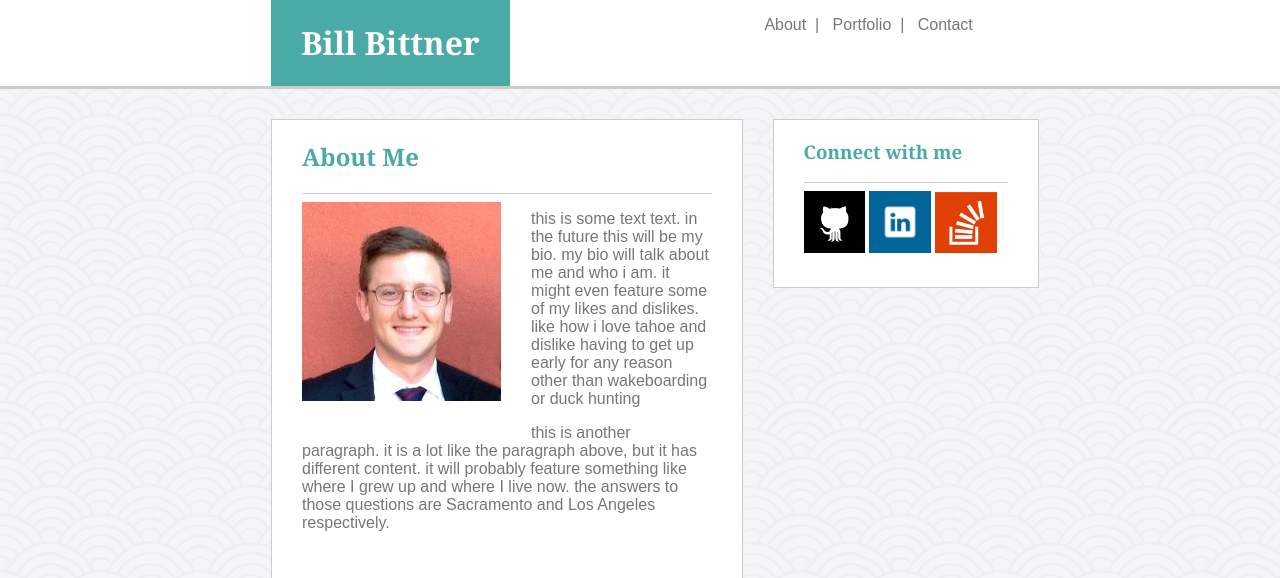
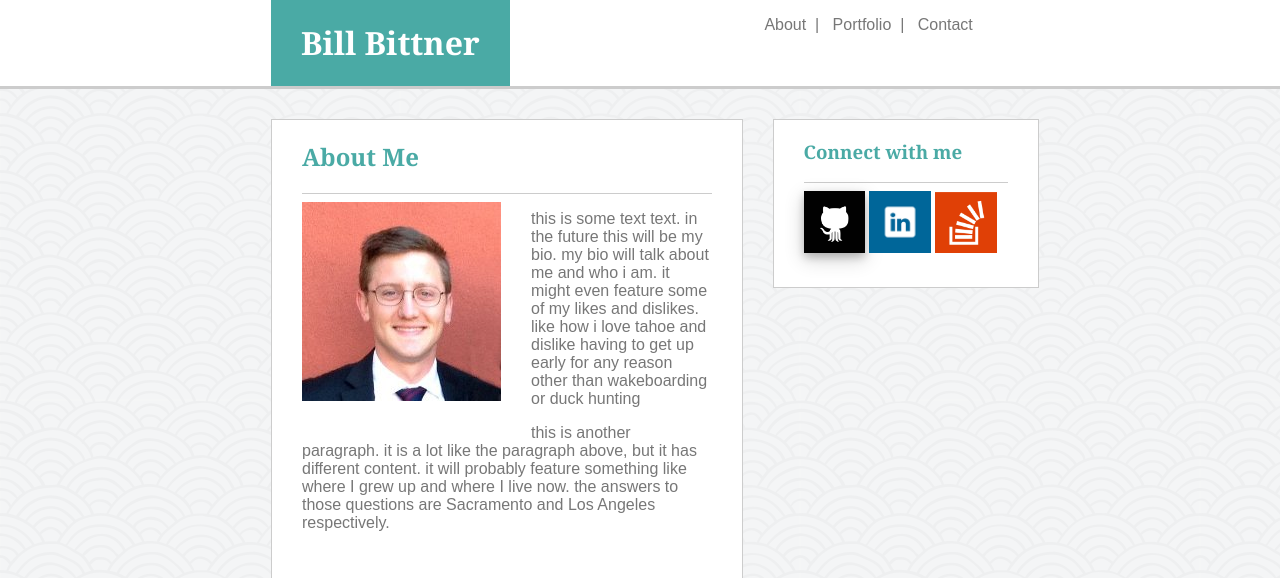
Before and after one commit to billbitt/Basic-Portfolio, a PHP site: page / in a window 1280 px wide, with the pointer over the restyled element. Shown: the top 578 px of the page. Run offline with PHP 8.4, Linux system fonts and the light colour scheme.

Commit message:
added hover style to image and text links

```diff
--- a/assets/css/style.css
+++ b/assets/css/style.css
@@ -166,6 +166,15 @@ a {
 	width: 30%;
 }
 
+.a__imageLink:hover {
+	height: 33%;
+	box-shadow: 0 4px 8px 0 rgba(0, 0, 0, 0.2), 0 6px 20px 0 rgba(0, 0, 0, 0.19);
+}
+
 .a__navLink {
 	color: #777777;
 }
+
+.a__navLink:hover {
+	color: #4aaaa5;
+}
```
